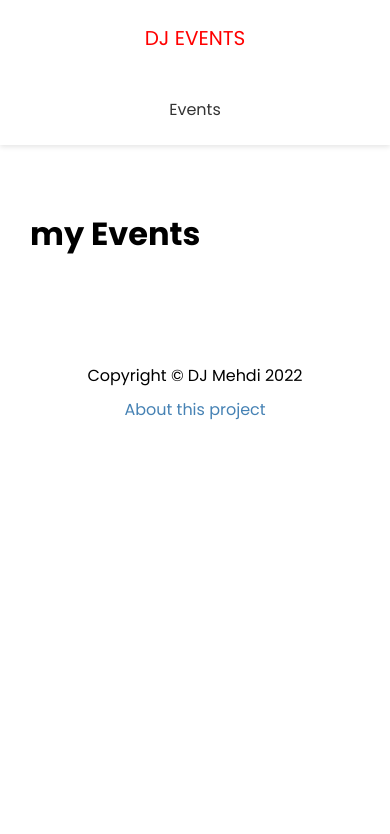
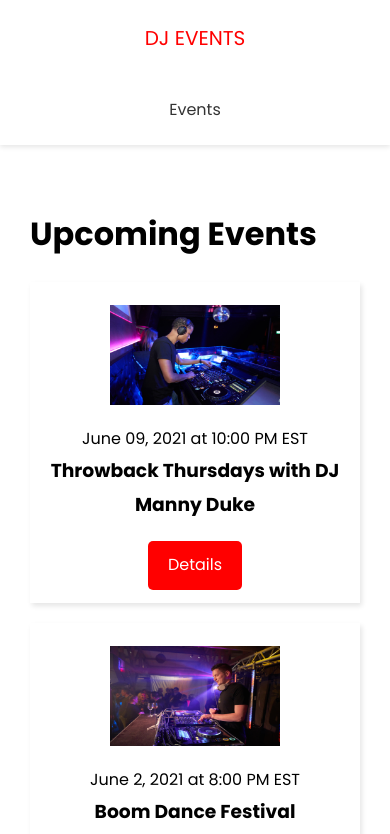
Before and after one commit to mrmodarres/dj-events, a Next.js app: page /events in a window 390 px wide. Shown: the top 834 px of the page. Built offline with nearby package versions, Linux system fonts and the light colour scheme; no server answers.

Commit message:
+ EVentItem + page Event Request + EventItem module + Home Page Link

```diff
--- /dev/null
+++ b/components/EventItem.js
@@ -0,0 +1,31 @@
+import React from "react";
+import Link from "next/link";
+import Image from "next/image";
+import styles from "@/styles/EventItem.module.css";
+function EventItem({ evt }) {
+  return (
+    <div className={styles.event}>
+      <div className={styles.img}>
+        <Image
+          src={evt.image ? evt.image : "/images/event-default.png"}
+          width={170}
+          height={100}
+          alt={evt.name}
+        />
+      </div>
+      <div className={styles.info}>
+        <span>
+          {evt.date} at {evt.time}
+        </span>
+        <h3>{evt.name}</h3>
+      </div>
+      <div className={styles.link}>
+        <Link href={`/events/${evt.slug}`} className="btn">
+          Details
+        </Link>
+      </div>
+    </div>
+  );
+}
+
+export default EventItem;
--- a/pages/events/index.js
+++ b/pages/events/index.js
@@ -1,12 +1,25 @@
-import React from "react";
+import EventItem from "@/components/EventItem";
 import Layout from "@/components/Layout";
+import { API_URL } from "@/config/index";
 
-function EventsPage() {
+export default function EventsPage({ events }) {
   return (
-    <Layout title="Events">
-      <h1>my Events</h1>
+    <Layout>
+      <h1>Upcoming Events</h1>
+      {events.length === 0 ? (
+        <h3>No Events to show</h3>
+      ) : (
+        events.map((evt) => <EventItem key={evt.id} evt={evt} />)
+      )}
     </Layout>
   );
 }
 
-export default EventsPage;
+export async function getStaticProps() {
+  const res = await fetch(`${API_URL}/api/events`);
+  const events = await res.json();
+  return {
+    props: { events },
+    revalidate: 1,
+  };
+}
--- /dev/null
+++ b/styles/EventItem.module.css
@@ -0,0 +1,25 @@
+.event {
+  display: flex;
+  justify-content: space-between;
+  align-items: center;
+  margin: 20px 0;
+  padding: 13px;
+  box-shadow: 2px 3px 5px rgba(0, 0, 0, 0.1);
+}
+.img {
+  flex: 1;
+  margin: 10px;
+}
+.info {
+  flex: 2;
+}
+
+@media (max-width: 600px) {
+  .event {
+    flex-direction: column;
+    text-align: center;
+  }
+  .info {
+    margin-bottom: 20px;
+  }
+}
```
Also changed, not shown: pages/index.js (+13 -2 lines).
